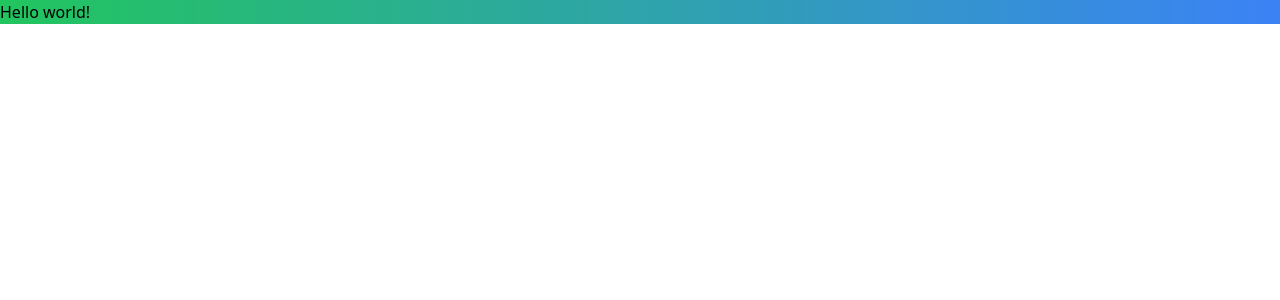
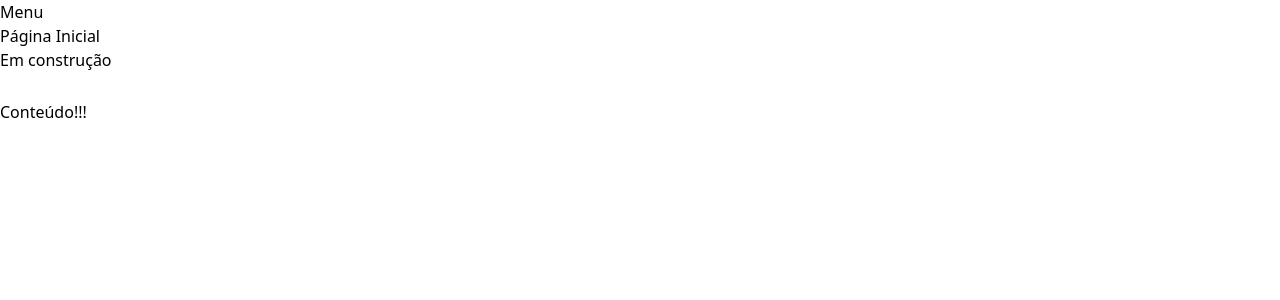
Before and after one commit to adormundo/nextjs-admin-template, a Next.js app: page / in a window 1280 px wide. Shown: the top 300 px of the page. Built offline with nearby package versions, Linux system fonts and the light colour scheme.

Commit message:
Estrutura Inicial

```diff
--- /dev/null
+++ b/src/components/template/Cabecalho.tsx
@@ -0,0 +1,14 @@
+import Titulo from './Titulo';
+
+interface CabecalhoProps {
+  titulo: string;
+  subtitulo: string;
+}
+
+export default function Layout(props: CabecalhoProps) {
+  return (
+    <div>
+      <Titulo titulo={props.titulo} subtitulo={props.subtitulo} />
+    </div>
+  );
+}
--- /dev/null
+++ b/src/components/template/Conteudo.tsx
@@ -0,0 +1,7 @@
+interface ConteudoProps {
+  children?: any;
+}
+
+export default function Layout(props: ConteudoProps) {
+  return <div className={`flex flex-col mt-7`}>{props.children}</div>;
+}
--- /dev/null
+++ b/src/components/template/Layout.tsx
@@ -0,0 +1,19 @@
+import Cabecalho from './Cabecalho';
+import MenuLateral from './MenuLateral';
+import Conteudo from './Conteudo';
+
+interface LayoutProps {
+  titulo: string;
+  subtitulo: string;
+  children?: any;
+}
+
+export default function Layout(props: LayoutProps) {
+  return (
+    <div>
+      <MenuLateral />
+      <Cabecalho titulo={props.titulo} subtitulo={props.subtitulo} />
+      <Conteudo>{props.children}</Conteudo>
+    </div>
+  );
+}
--- /dev/null
+++ b/src/components/template/MenuLateral.tsx
@@ -0,0 +1,7 @@
+export default function MenuLateral() {
+  return (
+    <aside>
+      <h1>Menu</h1>
+    </aside>
+  );
+}
--- /dev/null
+++ b/src/components/template/Titulo.tsx
@@ -0,0 +1,13 @@
+interface TituloProps {
+  titulo: string;
+  subtitulo: string;
+}
+
+export default function Layout(props: TituloProps) {
+  return (
+    <div>
+      <h1 className={``}>{props.titulo}</h1>
+      <h2 className={``}>{props.subtitulo}</h2>
+    </div>
+  );
+}
--- a/src/pages/index.tsx
+++ b/src/pages/index.tsx
@@ -1,7 +1,9 @@
+import Layout from '../components/template/Layout';
+
 export default function Home() {
   return (
-    <h1 className="bg-gradient-to-r from-green-500 to-blue-500">
-      Hello world!
-    </h1>
-  )
+    <Layout titulo="Página Inicial" subtitulo="Em construção">
+      <h3>Conteúdo!!!</h3>
+    </Layout>
+  );
 }
```
